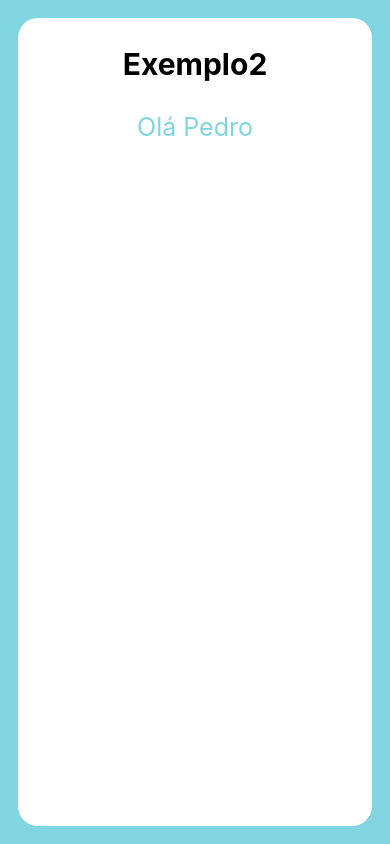
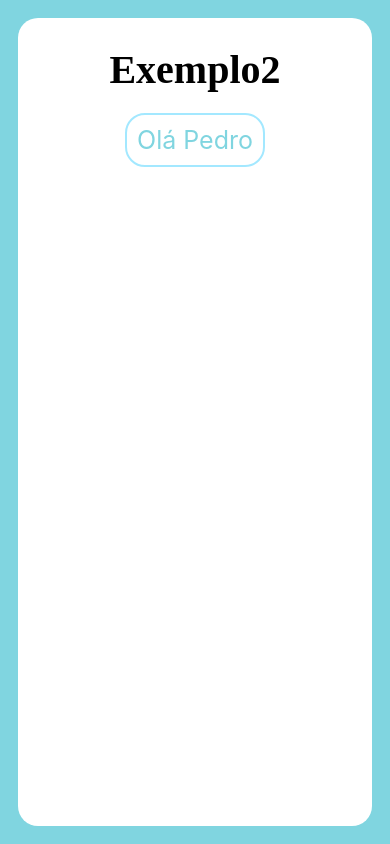
Before and after one commit to Pedrox23/aula_expo_0, a React Native app: screen / in a window 390 px wide. Built offline with nearby package versions, Linux system fonts and the light colour scheme.

Commit message:
aula 26-03

```diff
--- a/components/exemplo_2/index.js
+++ b/components/exemplo_2/index.js
@@ -1,4 +1,5 @@
 import { View, Text } from 'react-native'
+import Mensagem from './mensagem';
 
 import styles from './styles';
 
@@ -7,9 +8,9 @@ function Exemplo2() {
         <View  style={styles.container}>
             <Text style={styles.titulo}>Exemplo2</Text>
 
-        <View style={styles.viewmensagem}>
-            <Text style={styles.mensagem}>Olá Pedro</Text>
-        </View>
+            <Mensagem />
+
+
 
         </View>
 
--- /dev/null
+++ b/components/exemplo_2/mensagem/index.js
@@ -0,0 +1,16 @@
+import { View, Text} from 'react-native';
+
+import styles from './styles';
+
+export default function Mensagem () {
+    return(
+
+        <View style={styles.viewmensagem}>
+            <Text style={styles.mensagem}>Olá Pedro</Text>
+        </View>
+
+    );
+
+
+
+}
--- /dev/null
+++ b/components/exemplo_2/mensagem/styles.js
@@ -0,0 +1,23 @@
+import { StyleSheet } from 'react-native';
+
+const styles = StyleSheet.create({
+    mensagem: {
+        fontSize: 25,
+        margin: 10,
+        color: '#80d5e0'
+
+    },
+    viewmensagem: {
+        borderWidth: 2,
+        borderColor: '#a3e8ff',
+        borderRadius: 20,
+
+
+    },
+
+
+
+
+});
+
+export default styles;
--- a/components/exemplo_2/styles.js
+++ b/components/exemplo_2/styles.js
@@ -11,8 +11,9 @@ const  styles = StyleSheet.create({
 
     },
     titulo: {
-        fontSize: 30,
+        fontSize: 40,
         fontWeight: 'bold',
+        fontFamily: 'Brush Script MT',
         marginVertical: 20,
 
     },
@@ -22,6 +23,13 @@ const  styles = StyleSheet.create({
         color: '#80d5e0'
 
     },
+    viewmensagem: {
+        borderWidth: 2,
+        borderColor: '#a3e8ff',
+        borderRadius: 20,
+
+
+    },
 
 });
 
```
